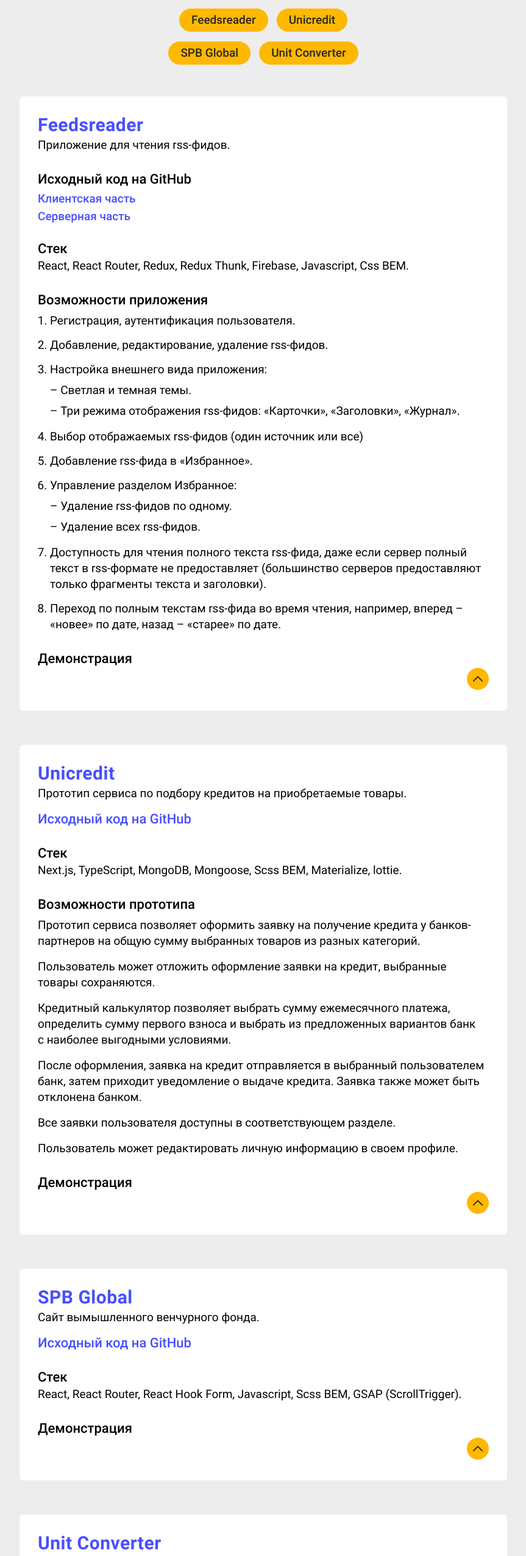
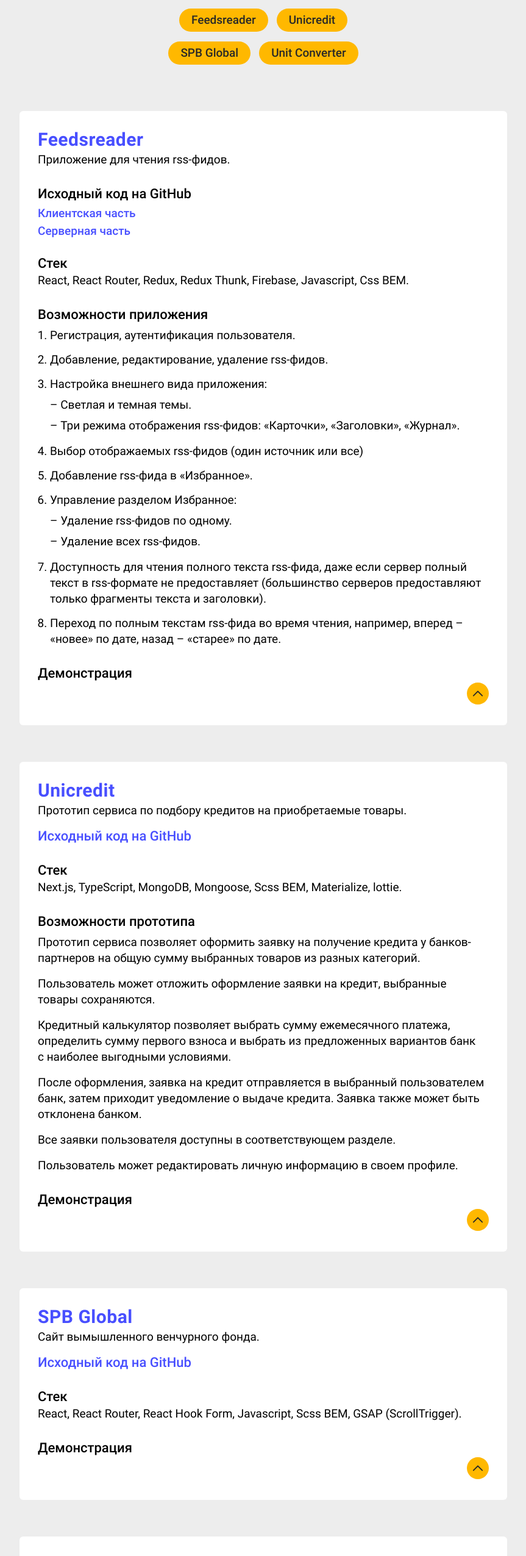
Before and after one commit to odivus/odivus.github.io, a React (Create React App) app: page /portfolio in a window 1280 px wide. Shown: the part 180-2731 px from the top of the page at 61% size, without its empty margins (208-1071 px from the left). Built offline with nearby package versions, Linux system fonts and the light colour scheme.

Commit message:
use-scroll-up hook modify Solve problem browser backward/forward now not scroll up

```diff
--- a/src/components/Card/Card.css
+++ b/src/components/Card/Card.css
@@ -2,7 +2,6 @@
   background-color: #ffffff;
   border-radius: 6px;
   width: 100%;
-  margin: 20px 0;
   padding: 30px 14px;
 }
 
--- a/src/components/Portfolio/Portfolio.js
+++ b/src/components/Portfolio/Portfolio.js
@@ -1,4 +1,4 @@
-import React, {useEffect} from 'react';
+import React from 'react';
 import { useLocation } from 'react-router-dom';
 
 import Header from '../Header/Header';
@@ -24,7 +24,7 @@
       <div className='page-wrap'>
         <h1>Портфолио</h1>
         <AnchorNav />
-        <div id='feedsreader' className='anchor-nav-wrapper'>
+        <div id='feedsreader' className='id-block'>&nbsp;</div>
         <Card>
           <a
             href='https://feedsreader-client.herokuapp.com'
@@ -98,8 +98,7 @@
           <h6 className='card__h6'>Демонстрация</h6>
           <Up />
         </Card>
-        </div>
-        <div id='unicredit' className='anchor-nav-wrapper'>
+        <div id='unicredit' className='id-block'>&nbsp;</div>
         <Card>
           <a
             href='https://creditagregator.vercel.app'
@@ -146,8 +145,7 @@
           <h6 className='card__h6'>Демонстрация</h6>
           <Up />
         </Card>
-        </div>
-        <div id='spbglobal' className='anchor-nav-wrapper'>
+        <div id='spbglobal' className='id-block'>&nbsp;</div>
         <Card>
           <a
             href='https://spbglobal.vercel.app'
@@ -175,8 +173,7 @@
           <h6 className='card__h6'>Демонстрация</h6>
           <Up />
         </Card>
-        </div>
-        <div id='unitconverter' className='anchor-nav-wrapper'>
+        <div id='unitconverter' className='id-block'>&nbsp;</div>
         <Card>
           <a
             href='http://odivus-unitconverter.herokuapp.com'
@@ -218,7 +215,6 @@
           <h6 className='card__h6'>Демонстрация</h6>
           <Up />
         </Card>
-        </div>
         <Copyright />
       </div>
     </>
--- a/src/components/Resume/Resume.js
+++ b/src/components/Resume/Resume.js
@@ -45,7 +45,7 @@
         </p>
         <div className='content'>
           <div className='content-wrap'>
-            <h3>Frontend-разработчик</h3>
+            <h3 className='h3-first'>Frontend-разработчик</h3>
             <p className='p-marker'>
               <i className='text-marker'>
                 Август 2019&nbsp;&ndash; настоящее время
@@ -55,6 +55,7 @@
               Как frontend-разработчик создал <b>4</b>&nbsp;персональных проекта:
             </p>
           </div>
+          <div id='feedsreader' className='id-block-first'>&nbsp;</div>
           <Card>
             <a
               href='https://feedsreader-client.herokuapp.com'
@@ -95,7 +96,7 @@
               Подробнее
             </HashLink>
           </Card>
-          <div className='anchor-nav-wrapper'>
+          <div id='unicredit' className='id-block'>&nbsp;</div>
           <Card>
             <a
               href='https://creditagregator.vercel.app'
@@ -127,8 +128,7 @@
               Подробнее
             </HashLink>
           </Card>
-          </div>
-          <div className='anchor-nav-wrapper'>
+          <div id='spbglobal' className='id-block'>&nbsp;</div>
           <Card>
             <a
               href='https://spbglobal.vercel.app'
@@ -160,8 +160,7 @@
               Подробнее
             </HashLink>
           </Card>
-          </div>
-          <div className='anchor-nav-wrapper'>
+          <div id='unitconverter' className='id-block'>&nbsp;</div>
           <Card>
             <a
               href='http://odivus-unitconverter.herokuapp.com'
@@ -193,7 +192,6 @@
               Подробнее
             </HashLink>
           </Card>
-          </div>
           <div className='content-wrap'>
             <h3>Студия Артемия Лебедева</h3>
             <p className='p-marker'>
--- a/src/hooks/use-scroll-up.js
+++ b/src/hooks/use-scroll-up.js
@@ -1,8 +1,11 @@
 import { useEffect } from 'react';
+import { useHistory } from 'react-router-dom';
 
 export function useScrollUp(hash) {
+  const history = useHistory();
+
   useEffect(() => {
-    if (hash) return;
+    if (hash || history.action === 'POP') return;
     window.scrollTo(0, 0);
-  }, [hash]);
+  }, [hash, history]);
 }
--- a/src/index.css
+++ b/src/index.css
@@ -48,7 +48,11 @@
   font-family: 'Roboto-medium', Arial, Helvetica, sans-serif;
   font-size: 32px;
   line-height: 36px;
-  margin: 40px 0 6px;
+  margin: 65px 0 6px;
+}
+
+.h3-first {
+  margin-top: 40px;
 }
 
 h4 {
@@ -146,9 +150,16 @@
   transform: scale(1.05);
 }
 
+.id-block {
+  height: 60px;
+}
+
+.id-block-first {
+  height: 20px;
+}
+
 .anchor-nav-wrapper {
   width: 100%;
-  padding-top: 16px;
 }
 
 .content {
```
Lines whose indentation alone changed are shown as unchanged.
